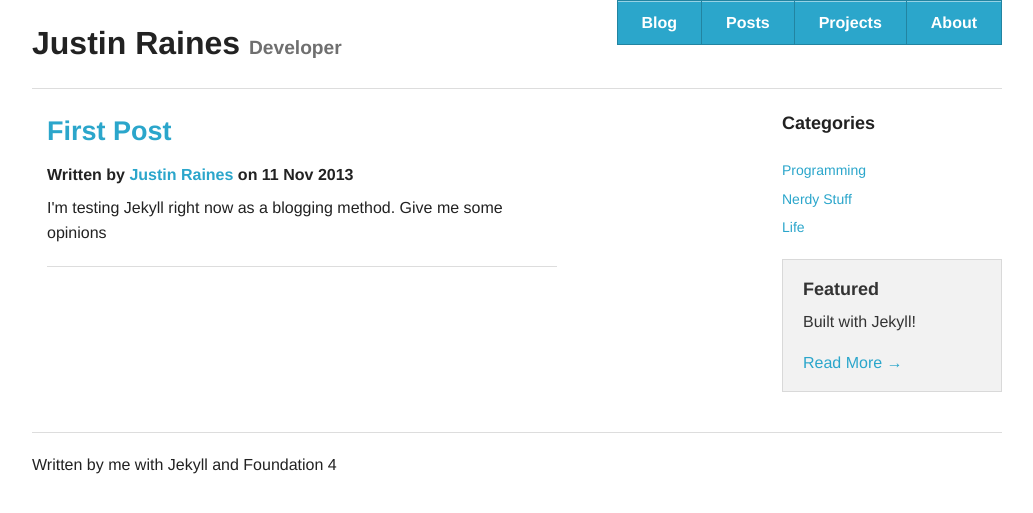
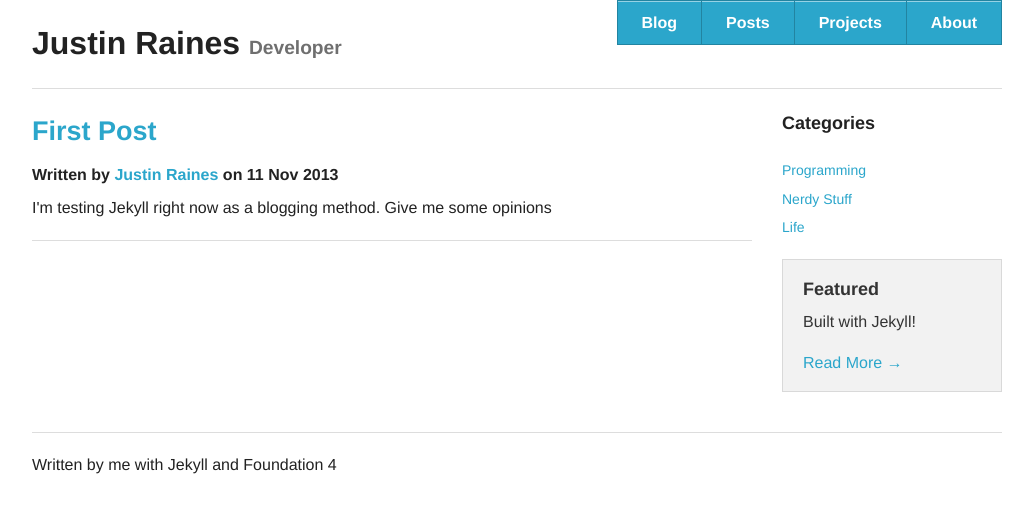
Before and after one commit to dvito/pages_master, a Jekyll site: the page built from index.html, in a window 1280 px wide. Shown: the top 513 px of the page, without its empty margins (123-1156 px from the left). Built offline with Jekyll 4.4.1, drawn with Linux system fonts in a browser that asks for light colours; Markdown is read by kramdown in place of the engine named in the settings.

Commit message:
changing layouts to be more foundation friendly

```diff
--- a/_layouts/blog.html
+++ b/_layouts/blog.html
@@ -23,9 +23,7 @@
     <!-- Main Page Content and Sidebar -->
     <div class="row">
       <!-- Main Blog Content -->
-      <div class="large-9 columns" role="content">
-        {{ content }}
-      </div>
+      {{ content }}
       <!-- End Main Content -->
       <!-- Sidebar -->
       <aside class="large-3 columns">
--- a/about.html
+++ b/about.html
@@ -2,5 +2,5 @@
 layout: about
 title: Justin's Info
 ---
-<h1>About Me</h1>
+<h2>About Me</h2>
 <p>I'll write up my info here.</p>
--- a/index.html
+++ b/index.html
@@ -5,7 +5,7 @@
 <div class="large-9 columns" role="content">
   {% for post in site.posts %}
     <article>
-      <h3><a href="#">{{ post.title }}</a></h3>
+      <h3><a href="{{ post.url }}">{{ post.title }}</a></h3>
       <h6>Written by <a href="#">Justin Raines</a> on {{ post.date | date_to_string }}</h6>
       {{ post.content }}
     </article>
--- a/projects.html
+++ b/projects.html
@@ -2,5 +2,5 @@
 layout: default
 title: Justin's Projects
 ---
-<h1>Projects</h1>
+<h2>Projects</h2>
 <p> I'll describe my badass projects here </p>
```
Also changed, not shown: posts.html (+4 -3 lines).
